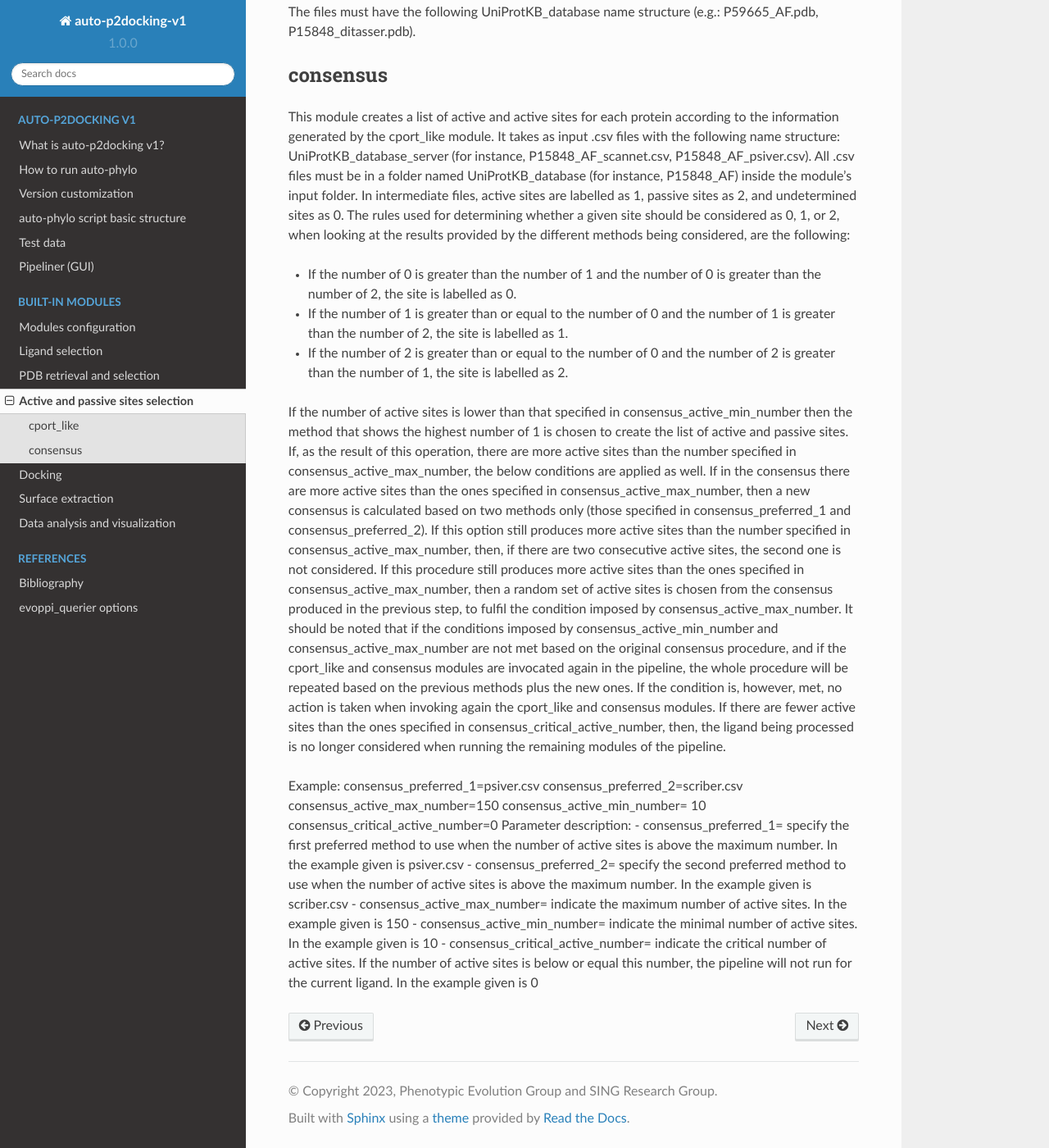
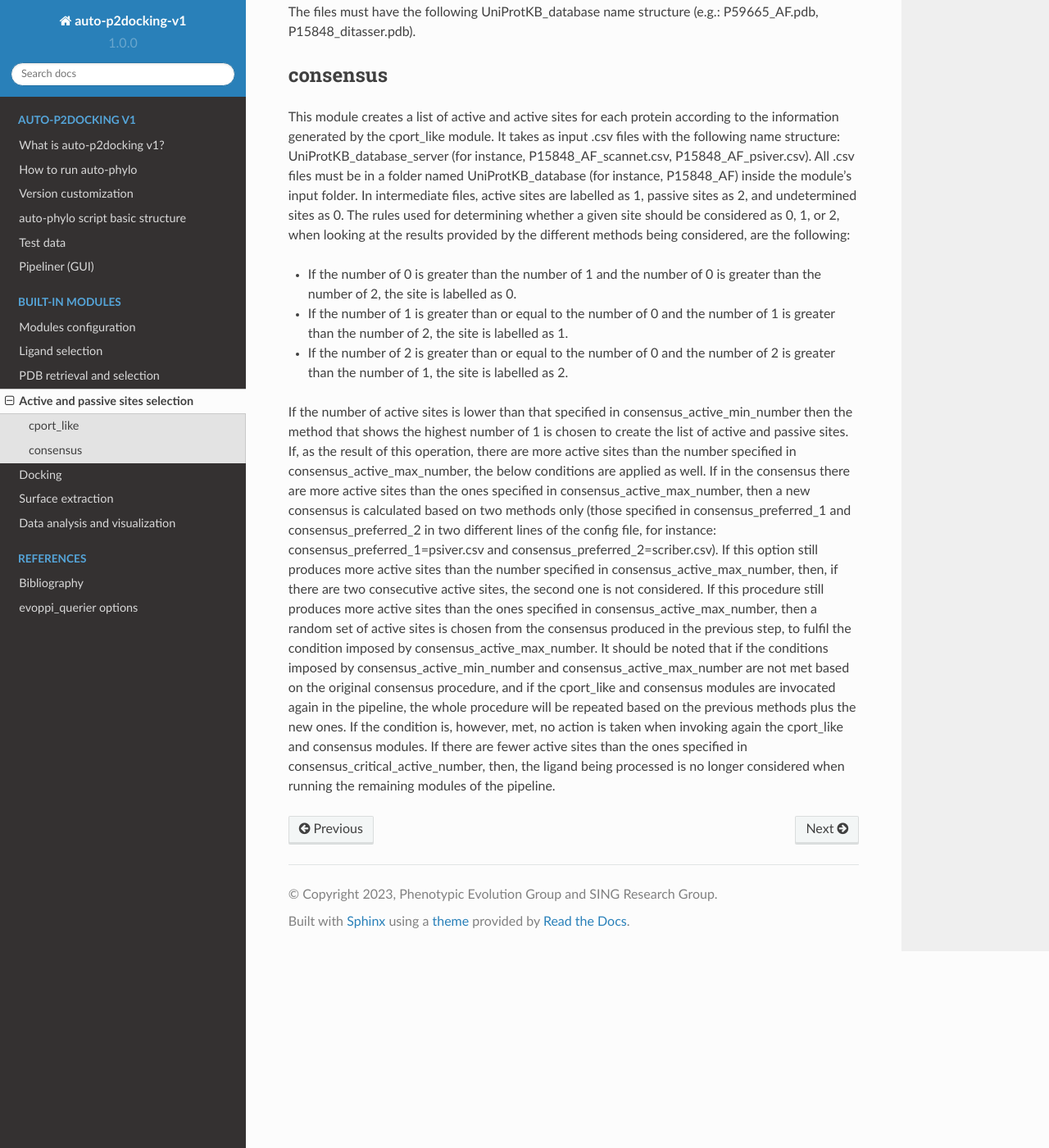
Before and after one commit to pegi3s/auto-p2docking-docs, a Sphinx documentation site: the page built from source/modules_3_active_and_passive_sites_selection.rst, in a window 1280 px wide and 1400 px high, scrolled down 1197 px. Shown: the whole window at 82% size. Built offline with Sphinx 7.4.7 and the Read the Docs theme 2.0.0, drawn with Linux system fonts in a browser that asks for light colours.

Commit message:
Update modules_3_active_and_passive_sites_selection.rst

```diff
--- a/source/modules_3_active_and_passive_sites_selection.rst
+++ b/source/modules_3_active_and_passive_sites_selection.rst
@@ -98,25 +98,4 @@ In intermediate files, active sites are labelled as 1, passive sites as 2, and u
 
 If the number of active sites is lower than that specified in consensus_active_min_number then the method that shows the highest number of 1 is chosen to create the list of active
 and passive sites. If, as the result of this operation, there are more active sites than the number specified in consensus_active_max_number, the below conditions are applied as well.
-If in the consensus there are more active sites than the ones specified in consensus_active_max_number, then a new consensus is calculated based on two methods only (those specified in consensus_preferred_1 and consensus_preferred_2). If this option still produces more active sites than the number specified in consensus_active_max_number, then, if there are two consecutive active sites, the second one is not considered. If this procedure still produces more active sites than the ones specified in consensus_active_max_number, then a random set of active sites is chosen from the consensus produced in the previous step, to fulfil the condition imposed by consensus_active_max_number. It should be noted that if the conditions imposed by consensus_active_min_number and consensus_active_max_number are not met based on the original consensus procedure, and if the cport_like and consensus modules are invocated again in the pipeline, the whole procedure will be repeated based on the previous methods plus the new ones. If the condition is, however, met, no action is taken when invoking again the cport_like and consensus modules. If there are fewer active sites than the ones specified in consensus_critical_active_number, then, the ligand being processed is no longer considered when running the remaining modules of the pipeline.
-
-Example:
-consensus_preferred_1=psiver.csv
-consensus_preferred_2=scriber.csv
-consensus_active_max_number=150
-consensus_active_min_number= 10
-consensus_critical_active_number=0
-Parameter description:
-- consensus_preferred_1= specify the first preferred method to use when
-the number of active sites is above the maximum number. In the example
-given is psiver.csv
-- consensus_preferred_2= specify the second preferred method to use
-when the number of active sites is above the maximum number. In the
-example given is scriber.csv
-- consensus_active_max_number= indicate the maximum number of
-active sites. In the example given is 150
-- consensus_active_min_number= indicate the minimal number of active
-sites. In the example given is 10
-- consensus_critical_active_number= indicate the critical number of active
-sites. If the number of active sites is below or equal this number, the
-pipeline will not run for the current ligand. In the example given is 0
+If in the consensus there are more active sites than the ones specified in consensus_active_max_number, then a new consensus is calculated based on two methods only (those specified in consensus_preferred_1 and consensus_preferred_2 in two different lines of the config file, for instance: consensus_preferred_1=psiver.csv and consensus_preferred_2=scriber.csv). If this option still produces more active sites than the number specified in consensus_active_max_number, then, if there are two consecutive active sites, the second one is not considered. If this procedure still produces more active sites than the ones specified in consensus_active_max_number, then a random set of active sites is chosen from the consensus produced in the previous step, to fulfil the condition imposed by consensus_active_max_number. It should be noted that if the conditions imposed by consensus_active_min_number and consensus_active_max_number are not met based on the original consensus procedure, and if the cport_like and consensus modules are invocated again in the pipeline, the whole procedure will be repeated based on the previous methods plus the new ones. If the condition is, however, met, no action is taken when invoking again the cport_like and consensus modules. If there are fewer active sites than the ones specified in consensus_critical_active_number, then, the ligand being processed is no longer considered when running the remaining modules of the pipeline.
```
